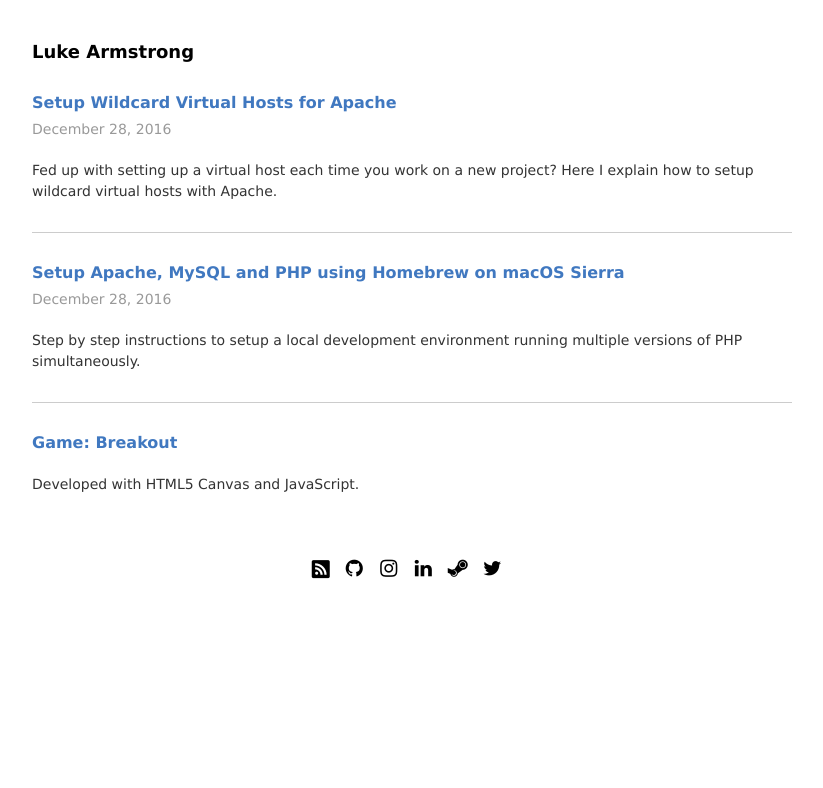
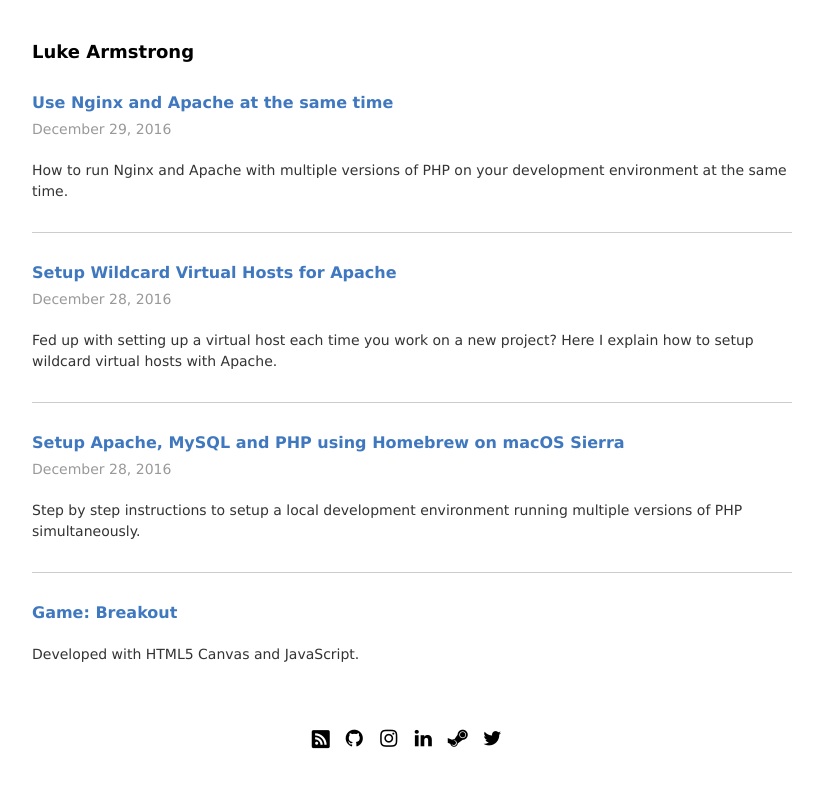
Before and after one commit to lukearmstrong/lukearmstrong.co.uk, a Jekyll site: the page built from index.html, in a window 1280 px wide. Shown: the top 788 px of the page, without its empty margins (228-1051 px from the left). Built offline with Jekyll 4.4.1, drawn with Linux system fonts in a browser that asks for light colours; some web fonts are replaced; some of the changed lines change nothing that is shown.

Commit message:
New post: Use Nginx and Apache at the same time

```diff
--- a/_posts/2016-12-28-setup-apache-mysql-php-homebrew-macos-sierra.md
+++ b/_posts/2016-12-28-setup-apache-mysql-php-homebrew-macos-sierra.md
@@ -325,3 +325,4 @@ If you got stuck at any point, and want to reference my configuration files, you
 ## Further Reading
 
 - [Setup Wildcard Virtual Hosts for Apache](/2016/12/setup-wildcard-virtual-hosts-apache/)
+- [Use Nginx and Apache at the same time](/2016/12/use-nginx-apache-at-the-same-time/)
--- /dev/null
+++ b/_posts/2016-12-29-use-nginx-apache-at-the-same-time.md
@@ -0,0 +1,216 @@
+---
+layout: post
+date: 2016-12-29 23:32
+title: Use Nginx and Apache at the same time
+description: How to run Nginx and Apache with multiple versions of PHP on your development environment at the same time.
+opengraph_image: 2016-12-29-use-nginx-apache-at-the-same-time.png
+---
+
+Whilst the majority of the projects I work on are using PHP and running on Apache in production, I often play with other languages and frameworks that tend to prefer using [Nginx](https://nginx.org/en/). So I've decided to install Nginx alongside Apache so that I can use both.
+
+*This is a follow-up from my previous tutorial, [Setup Apache, MySQL and PHP using Homebrew on macOS Sierra](/2016/12/setup-apache-mysql-php-homebrew-macos-sierra/), this tutorial isn't intended to be used on production servers, but to make life easier when working with your local development environment.*
+
+Nginx will be the primary web server listening on port `80`, Apache will be listening on port `8080`, so I will proxy all unhandled requests to port `8080` for any projects that I need to run under Apache.
+
+## Setup Apache to listen on port 8080
+
+Edit `/usr/local/etc/apache2/2.4/http.conf` and find the line:
+
+    Listen 80
+
+Change it to:
+
+    Listen 8080
+
+Now restart apache.
+
+    $ sudo apachectl restart
+
+In your browser if you go to [http://localhost/](http://localhost/) it should show an error, but if you go to [http://localhost:8080/](http://localhost:8080/) you should see that Apache is running and showing whatever your default virtual host is.
+
+
+## Install Nginx
+
+    $ brew install nginx --with-http2
+
+The default settings for the brew installation of nginx are to listen on port `8080`, we need to change this to `80`. Edit `/usr/local/etc/nginx/nginx.conf` and find this line:
+
+    Listen 8080
+
+Change it to:
+
+    Listen 80
+
+Also, we need to change another part of the config to test things are working, so find these lines:
+
+    location / {
+        root   html;
+        index  index.html index.htm;
+    }
+
+And change them to:
+
+    location / {
+        root   /usr/local/var/www/vhosts/_localhost/nginx;
+        index  index.html index.htm;
+    }
+
+Now lets create a test page.
+
+    $ mkdir -p /usr/local/var/www/vhosts/_localhost/nginx
+    $ echo "Hello World from Nginx" > /usr/local/var/www/vhosts/_localhost/nginx/index.html
+
+Now lets see if it works, start the nginx server.
+
+    $ sudo brew services start nginx
+
+Going to [http://localhost/](http://localhost/) in your browser should now show the message *"Hello World from Nginx"*.
+
+
+## Configure Nginx to run PHP
+
+If you followed [my previous tutorial](/2016/12/setup-apache-mysql-php-homebrew-macos-sierra/), you should have PHP 5.6 and PHP 7.0 installed. Just to give you an example of how to get these working with Nginx, I will show you how to setup a couple of virtual hosts.
+
+First though, we need to setup Nginx to read config files for our virtual hosts. Edit `/usr/local/etc/nginx/nginx.conf` and replace the entire config with this:
+
+    user nobody nobody;
+    worker_processes 1;
+
+    events {
+        worker_connections 1024;
+    }
+
+    http {
+        include           mime.types;
+        default_type      application/octet-stream;
+        sendfile          on;
+        keepalive_timeout 65;
+
+        # Virtual Hosts Config
+        include servers/*;
+    }
+
+Make a new config file for your virtual host `/usr/local/etc/nginx/servers/_localhost.conf`
+
+    $ mkdir -p /usr/local/etc/nginx/servers
+    $ vi /usr/local/etc/nginx/servers/_localhost.conf
+
+Enter the following config, it will setup your original `localhost` site, and create virtual hosts `php70.nginx.localhost` for PHP 7.0 and `php56.nginx.localhost` for PHP 5.6.
+
+    #
+    # Localhost
+    #
+    server {
+        listen 80;
+        server_name localhost nginx.localhost;
+
+        root /usr/local/var/www/vhosts/_localhost/nginx;
+        index index.html index.htm;
+    }
+
+
+    #
+    # PHP 7.0
+    #
+    server {
+        listen 80;
+        server_name php70.nginx.localhost;
+
+        root /usr/local/var/www/vhosts/_localhost/php;
+        index index.php index.html index.htm;
+
+        location / {
+            try_files $uri $uri/ /index.php?$query_string;
+        }
+
+        location ~ \.php {
+            fastcgi_index index.php;
+            fastcgi_pass 127.0.0.1:9070;
+
+            include fastcgi_params;
+            fastcgi_split_path_info ^(.+\.php)(/.+)$;
+            fastcgi_param PATH_INFO $fastcgi_path_info;
+            fastcgi_param PATH_TRANSLATED $document_root$fastcgi_path_info;
+            fastcgi_param SCRIPT_FILENAME $document_root$fastcgi_script_name;
+        }
+    }
+
+
+    #
+    # PHP 5.6
+    #
+    server {
+        listen 80;
+        server_name php56.nginx.localhost;
+
+        root /usr/local/var/www/vhosts/_localhost/php;
+        index index.php index.html index.htm;
+
+        location / {
+            try_files $uri $uri/ /index.php?$query_string;
+        }
+
+        location ~ \.php {
+            fastcgi_index index.php;
+            fastcgi_pass 127.0.0.1:9056;
+
+            include fastcgi_params;
+            fastcgi_split_path_info ^(.+\.php)(/.+)$;
+            fastcgi_param PATH_INFO $fastcgi_path_info;
+            fastcgi_param PATH_TRANSLATED $document_root$fastcgi_path_info;
+            fastcgi_param SCRIPT_FILENAME $document_root$fastcgi_script_name;
+        }
+    }
+
+Now that you've changed your Nginx config, you'll need to restart the server.
+
+    $ sudo brew services restart nginx
+
+Now add these lines to your `/etc/hosts` file.
+
+    127.0.0.1  nginx.localhost
+    127.0.0.1  php56.nginx.localhost
+    127.0.0.1  php70.nginx.localhost
+
+Now open these URLs in your web browser, if you visit [http://nginx.localhost](http://nginx.localhost) you should see your test page, then [http://php56.nginx.localhost](http://php56.nginx.localhost) the output of `phpinfo()` from PHP 5.6, then [http://php70.nginx.localhost](http://php70.nginx.localhost) the output of `phpinfo()` from PHP 7.0.
+
+Now you can create any other virtual host files in `/usr/local/etc/nginx/servers` when you need to setup any sites in the future, you don't need to edit the file we just created.
+
+
+## Proxy unhandled requests to Apache
+
+Now we need to get Apache working again using *“real”* domain names without needing to add the `:8080` port to the end. We need to setup a new virtual host in Nginx which will catch any request not satisfied by our other Nginx virtual hosts, and will be proxied to Apache to be handled normally.
+
+Make a new config file for your virtual host `/usr/local/etc/nginx/servers/_default.conf`
+
+    #
+    # Any unhandled requests should go to Apache
+    #
+    server {
+        listen 80 default_server;
+        server_name _;
+
+        location / {
+            proxy_set_header Host $host;
+            proxy_set_header X-Real-IP $remote_addr;
+            proxy_pass_request_headers on;
+            proxy_pass http://127.0.0.1:8080;
+        }
+    }
+
+This virtual host is set as the default and simply passes the request to port `8080` to be handled by Apache. Now that you've changed your Nginx config, you'll need to restart the server.
+
+    $ sudo brew services restart nginx
+
+So now if you go to any Apache virtual host you setup previously, it should still be working. Here are the two URLs we setup for Apache in the previous tutorial;
+
+- Apache: PHP 7.0 – [http://php70.apache.localhost](http://php70.apache.localhost)
+- Apache: PHP 5.6 – [http://php56.apache.localhost](http://php56.apache.localhost)
+
+
+## Summary
+
+Now you should have Nginx and Apache both setup with PHP 5.6 and PHP 7.0, all running at the same time without needing to stop one to start another.
+
+If you got stuck at any point, and want to reference my configuration files, you can browse them here:
+[https://github.com/lukearmstrong/localhost](https://github.com/lukearmstrong/localhost)
```
Also changed, not shown: assets/images/opengraph/2016-12-29-use-nginx-apache-at-the-same-time.png (added).
